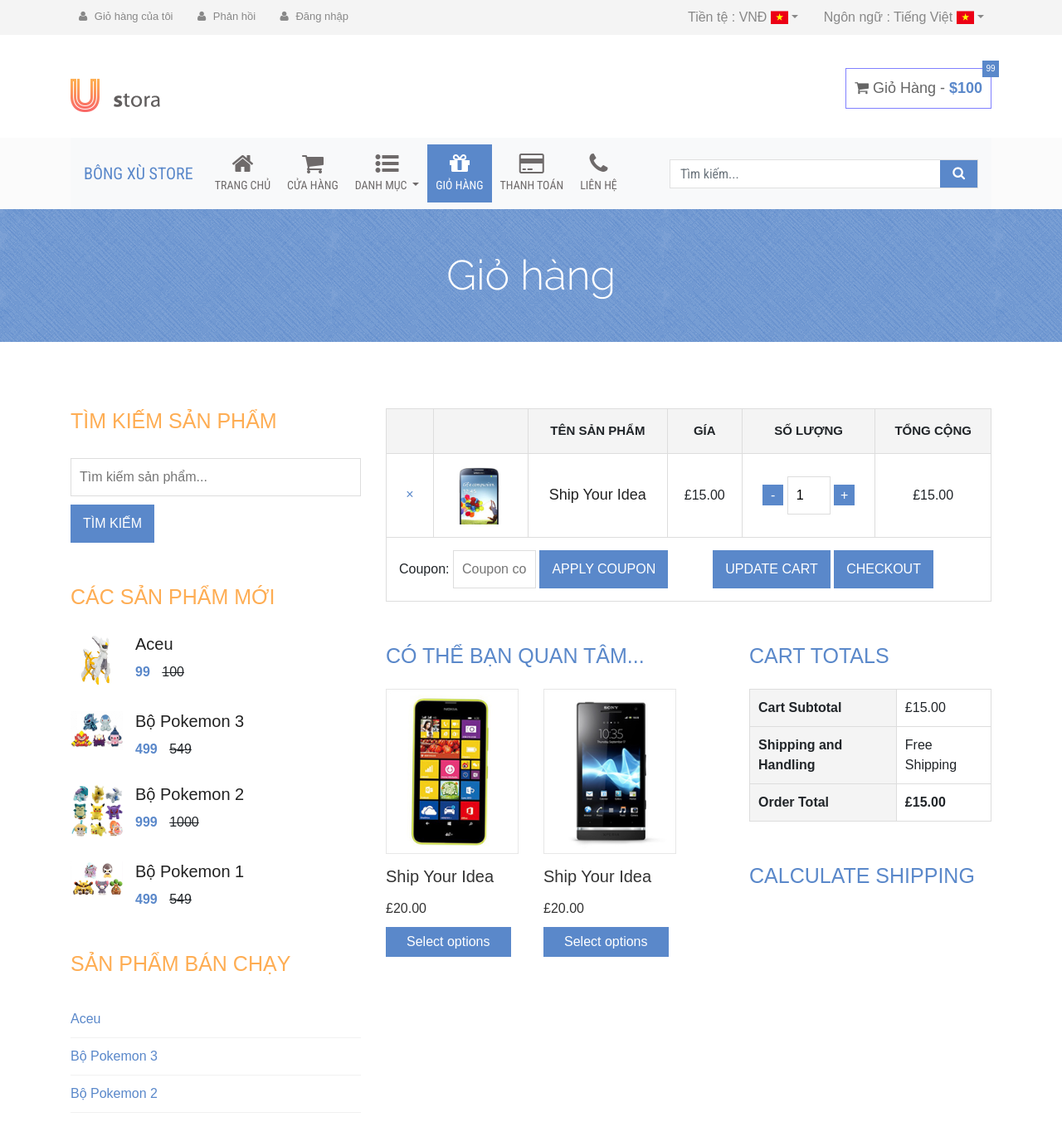
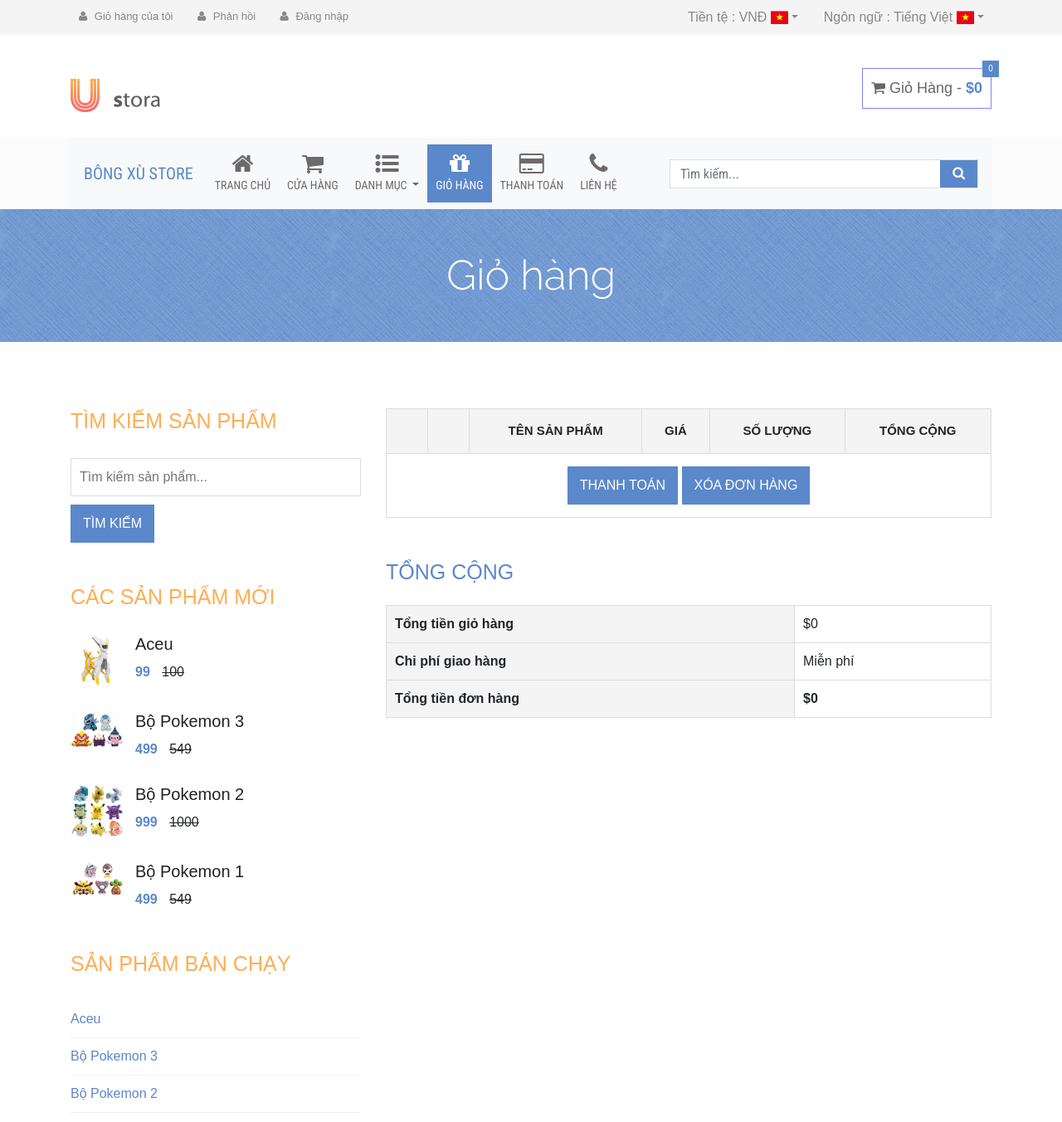
Before and after one commit to haluwen9/Web_HK3_2018, a PHP site: page /cart.html in a window 1280 px wide. Shown: the top 1352 px of the page at 83% size. Run offline with PHP 8.4, Linux system fonts and the light colour scheme.

Commit message:
Finished Cart and Checkout Features
Finished Cart and Checkout Features

```diff
--- a/cart.html
+++ b/cart.html
@@ -10,7 +10,7 @@
     <meta charset="utf-8">
     <meta http-equiv="X-UA-Compatible" content="IE=edge">
     <meta name="viewport" content="width=device-width, initial-scale=1">
-    <title>Bông Xù Store</title>
+    <title>Bông Xù Store - Giỏ hàng</title>
 
     <!-- Google Fonts -->
     <link href='http://fonts.googleapis.com/css?family=Titillium+Web:400,200,300,700,600' rel='stylesheet' type='text/css'>
@@ -40,8 +40,6 @@
           <script src="https://oss.maxcdn.com/html5shiv/3.7.2/html5shiv.min.js"></script>
           <script src="https://oss.maxcdn.com/respond/1.4.2/respond.min.js"></script>
         <![endif]-->
-
-    <script src="var.js"></script>
 </head>
 
 <body>
@@ -307,42 +305,14 @@
                     <div class="single-sidebar">
                         <h2 class="sidebar-title">Các sản phẩm mới</h2>
                         <div id="SPNew">
-                            <script>
-                                // San pham moi
-                                var n = data.length - 1;
-                                for (var i=n; i >= n-3 && i>=0; i--)
-                                    txt += '<div class="thubmnail-recent"><img src="'
-                                            +data[i].LinkImageSP+
-                                            '" class="recent-thumb" alt=""><h2><a href="">'
-                                            +data[i].NameSP+
-                                            '</a></h2><div class="product-sidebar-price"><ins>'
-                                            +data[i].SaleSP+
-                                            '</ins> <del>'
-                                            +data[i].money+
-                                            '</del></div></div>';
 
-                                document.getElementById("SPNew").innerHTML = txt;
-                            </script>
                         </div>
                     </div>
 
                     <div class="single-sidebar">
                         <h2 class="sidebar-title">Sản phẩm bán chạy</h2>
                         <ul id="SPBanChay">
-                            <script>
-                                // San pham ban chay
-                                txt = "";
-                                n = data.length - 1;
-                                for (var i=n; i >= n-4 && i>=0; i--)
 
-                                    txt += '<li><a href="'
-                                            +''+
-                                            '">'
-                                            +data[i].NameSP+
-                                            '</a></li>';
-
-                                document.getElementById("SPBanChay").innerHTML = txt;
-                            </script>
                         </ul>
                     </div>
                 </div>
@@ -351,19 +321,19 @@
                     <div class="product-content-right">
                         <div class="woocommerce">
                             <form method="post" action="#">
-                                <table cellspacing="0" class="shop_table cart">
+                                <table cellspacing="0" class="shop_table cart" id="cart_items">
                                     <thead>
                                         <tr>
                                             <th class="product-remove">&nbsp;</th>
                                             <th class="product-thumbnail">&nbsp;</th>
                                             <th class="product-name">Tên sản phẩm</th>
-                                            <th class="product-price">Gía</th>
+                                            <th class="product-price">Giá</th>
                                             <th class="product-quantity">Số lượng</th>
                                             <th class="product-subtotal">Tổng cộng</th>
                                         </tr>
                                     </thead>
                                     <tbody>
-                                        <tr class="cart_item">
+                                        <!-- <tr class="cart_item" id="1">
                                             <td class="product-remove">
                                                 <a title="Remove this item" class="remove" href="#">×</a>
                                             </td>
@@ -388,16 +358,13 @@
                                                         value="1" id >
                                                     <input type="button" class="plus" value="+">
                                                 </div>
-                                                <script>
-
-                                                </script>
                                             </td>
 
                                             <td class="product-subtotal">
                                                 <span class="amount">£15.00</span>
                                             </td>
-                                        </tr>
-                                        <tr>
+                                        </tr> -->
+                                        <!-- <tr>
                                             <td class="actions" colspan="6">
                                                 <div class="coupon">
                                                     <label for="coupon_code">Coupon:</label>
@@ -405,10 +372,11 @@
                                                         class="input-text" name="coupon_code">
                                                     <input type="submit" value="Apply Coupon" name="apply_coupon" class="button">
                                                 </div>
-                                                <input type="submit" value="Update Cart" name="update_cart" class="button">
-                                                <input type="submit" value="Checkout" name="proceed" class="checkout-button button alt wc-forward">
+                                                <input type="submit" value="Cập nhật giỏ hàng" name="update_cart" class="button" onclick="displayTotal()">
+                                                <input type="submit" value="Thanh toán" name="proceed" class="checkout-button button alt wc-forward" onclick="location.href='checkout.html'">
+
                                             </td>
-                                        </tr>
+                                        </tr> -->
                                     </tbody>
                                 </table>
                             </form>
@@ -416,7 +384,7 @@
                             <div class="cart-collaterals">
 
 
-                                <div class="cross-sells">
+                                <!-- <div class="cross-sells">
                                     <h2>Có thể bạn quan tâm...</h2>
                                     <ul class="products">
                                         <li class="product">
@@ -445,34 +413,34 @@
                                                 options</a>
                                         </li>
                                     </ul>
-                                </div>
+                                </div> -->
 
 
                                 <div class="cart_totals ">
-                                    <h2>Cart Totals</h2>
+                                    <h2>Tổng cộng</h2>
 
                                     <table cellspacing="0">
                                         <tbody>
                                             <tr class="cart-subtotal">
-                                                <th>Cart Subtotal</th>
-                                                <td><span class="amount">£15.00</span></td>
+                                                <th>Tổng tiền giỏ hàng</th>
+                                                <td><span class="amount" id="cart_subtotal"></span></td>
                                             </tr>
 
                                             <tr class="shipping">
-                                                <th>Shipping and Handling</th>
-                                                <td>Free Shipping</td>
+                                                <th>Chi phí giao hàng</th>
+                                                <td>Miễn phí</td>
                                             </tr>
 
                                             <tr class="order-total">
-                                                <th>Order Total</th>
-                                                <td><strong><span class="amount">£15.00</span></strong> </td>
+                                                <th>Tổng tiền đơn hàng</th>
+                                                <td><strong><span class="amount" id="order_total"></span></strong> </td>
                                             </tr>
                                         </tbody>
                                     </table>
                                 </div>
 
 
-                                <form method="post" action="#" class="shipping_calculator">
+                                <!-- <form method="post" action="#" class="shipping_calculator">
                                     <h2><a class="shipping-calculator-button" data-toggle="collapse" href="#calcalute-shipping-wrap"
                                             aria-expanded="false" aria-controls="calcalute-shipping-wrap">Calculate
                                             Shipping</a></h2>
@@ -743,7 +711,7 @@
                                                 Totals</button></p>
 
                                     </section>
-                                </form>
+                                </form> -->
 
 
                             </div>
@@ -922,11 +890,42 @@
     <script src="js/jquery.easing.1.3.min.js"></script>
 
     <!-- Main Script -->
+    <script src="var.js"></script>
     <script src="js/main.js"></script>
-
+    <script src="js/shoppingcart.js"></script>
     <!-- Slider -->
     <script type="text/javascript" src="js/bxslider.min.js"></script>
     <script type="text/javascript" src="js/script.slider.js"></script>
+    <script>
+      // San pham moi
+      var n = data.length - 1;
+      for (var i=n; i >= n-3 && i>=0; i--)
+          txt += '<div class="thubmnail-recent"><img src="'
+                  +data[i].LinkImageSP+
+                  '" class="recent-thumb" alt=""><h2><a href="">'
+                  +data[i].NameSP+
+                  '</a></h2><div class="product-sidebar-price"><ins>'
+                  +data[i].SaleSP+
+                  '</ins> <del>'
+                  +data[i].money+
+                  '</del></div></div>';
+
+      document.getElementById("SPNew").innerHTML = txt;
+  </script>
+  <script>
+    // San pham ban chay
+    txt = "";
+    n = data.length - 1;
+    for (var i=n; i >= n-4 && i>=0; i--)
+
+        txt += '<li><a href="'
+                +''+
+                '">'
+                +data[i].NameSP+
+                '</a></li>';
+
+    document.getElementById("SPBanChay").innerHTML = txt;
+</script>
 </body>
 
 </html>
--- a/style.css
+++ b/style.css
@@ -1124,9 +1124,8 @@
 }
 
 .cart_totals {
-  float: right;
-  margin-bottom: 50px;
-  width: 40%;
+  margin: 0 auto;
+  width: 100%;
 }
 
 .cart-collaterals h2 {
--- a/var.js
+++ b/var.js
@@ -1373,7 +1373,7 @@
           </div>
 
           <div class="product-option-shop">
-            <a class="add_to_cart_button" data-quantity="1" data-product_sku="" data-product_id="70" rel="nofollow" href="" onclick="" draggable="false">Thêm vào giỏ hàng</a>
+            <a class="add_to_cart_button" data-quantity="1" data-product_sku="" data-product_id="70" rel="nofollow" onclick="addToCart('${it.Id}');" draggable="false">Thêm vào giỏ hàng</a>
           </div>
         </div>
       </div>`
```
Also changed, not shown: checkout.html (+7 -6 lines), js/shoppingcart.js (+78 -0 lines).
